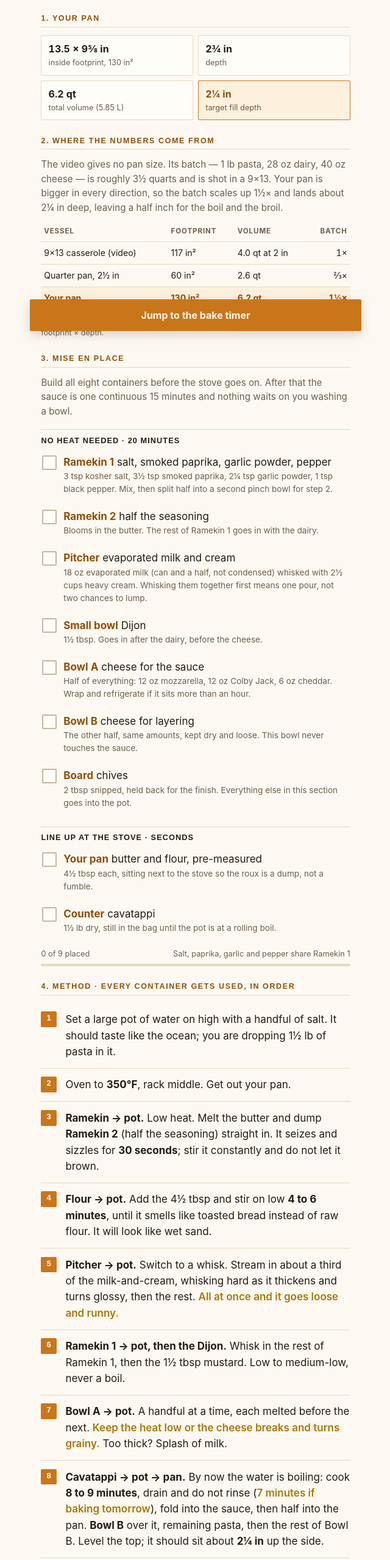
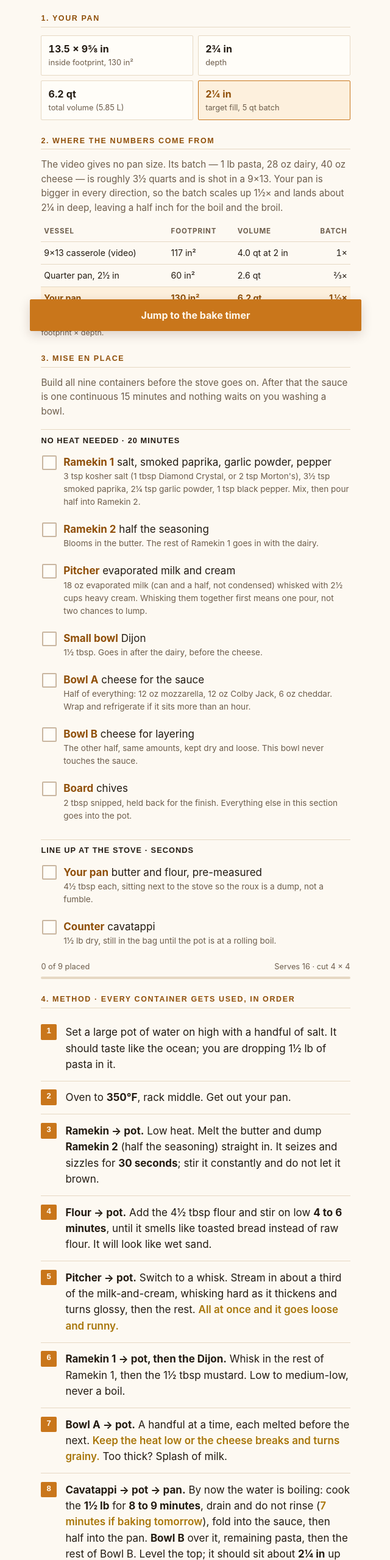
Before and after one commit to dpsoccerdude101/quarter-pan-mac-and-cheese, a plain HTML site: page index.html in a window 1280 px wide. Shown: the part 241-2800 px from the top of the page at 61% size, without its empty margins (319-959 px from the left). Drawn offline with Linux system fonts and the light colour scheme.

Commit message:
Fix amount cross-check: nine containers, 5 qt batch, 16 servings, pasta amount in step 8

```diff
--- a/index.html
+++ b/index.html
@@ -196,7 +196,7 @@ footer p{margin:.35rem 0}
     <div><b>13.5 &times; 9&frac58; in</b>inside footprint, 130 in&sup2;</div>
     <div><b>2&frac34; in</b>depth</div>
     <div><b>6.2 qt</b>total volume (5.85 L)</div>
-    <div class="key"><b>2&frac14; in</b>target fill depth</div>
+    <div class="key"><b>2&frac14; in</b>target fill, 5 qt batch</div>
   </div>
 </section>
 
@@ -216,10 +216,10 @@ footer p{margin:.35rem 0}
 
 <section>
   <h2>3. Mise en place</h2>
-  <p class="sub" style="margin:0 0 .9rem">Build all eight containers before the stove goes on. After that the sauce is one continuous 15 minutes and nothing waits on you washing a bowl.</p>
+  <p class="sub" style="margin:0 0 .9rem">Build all nine containers before the stove goes on. After that the sauce is one continuous 15 minutes and nothing waits on you washing a bowl.</p>
   <h3 class="sub3">No heat needed &middot; 20 minutes</h3>
   <ul class="ing" id="mise">
-    <li><label class="pick"><input type="checkbox" data-k="m1"><span class="txt"><span class="qty">Ramekin 1</span> salt, smoked paprika, garlic powder, pepper<small>3 tsp kosher salt, 3&frac12; tsp smoked paprika, 2&frac14; tsp garlic powder, 1 tsp black pepper. Mix, then split half into a second pinch bowl for step 2.</small></span></label></li>
+    <li><label class="pick"><input type="checkbox" data-k="m1"><span class="txt"><span class="qty">Ramekin 1</span> salt, smoked paprika, garlic powder, pepper<small>3 tsp kosher salt (1 tbsp Diamond Crystal, or 2 tsp Morton's), 3&frac12; tsp smoked paprika, 2&frac14; tsp garlic powder, 1 tsp black pepper. Mix, then pour half into Ramekin 2.</small></span></label></li>
     <li><label class="pick"><input type="checkbox" data-k="m2"><span class="txt"><span class="qty">Ramekin 2</span> half the seasoning<small>Blooms in the butter. The rest of Ramekin 1 goes in with the dairy.</small></span></label></li>
     <li><label class="pick"><input type="checkbox" data-k="m3"><span class="txt"><span class="qty">Pitcher</span> evaporated milk and cream<small>18 oz evaporated milk (can and a half, not condensed) whisked with 2&frac12; cups heavy cream. Whisking them together first means one pour, not two chances to lump.</small></span></label></li>
     <li><label class="pick"><input type="checkbox" data-k="m4"><span class="txt"><span class="qty">Small bowl</span> Dijon<small>1&frac12; tbsp. Goes in after the dairy, before the cheese.</small></span></label></li>
@@ -232,7 +232,7 @@ footer p{margin:.35rem 0}
     <li><label class="pick"><input type="checkbox" data-k="m8"><span class="txt"><span class="qty">Your pan</span> butter and flour, pre-measured<small>4&frac12; tbsp each, sitting next to the stove so the roux is a dump, not a fumble.</small></span></label></li>
     <li><label class="pick"><input type="checkbox" data-k="m9"><span class="txt"><span class="qty">Counter</span> cavatappi<small>1&frac12; lb dry, still in the bag until the pot is at a rolling boil.</small></span></label></li>
   </ul>
-  <div class="progress"><span id="count">0 of 9 placed</span><span>Salt, paprika, garlic and pepper share Ramekin 1</span></div>
+  <div class="progress"><span id="count">0 of 9 placed</span><span>Serves 16 &middot; cut 4 &times; 4</span></div>
   <div class="bar"><i id="barfill"></i></div>
 </section>
 
@@ -242,11 +242,11 @@ footer p{margin:.35rem 0}
     <li>Set a large pot of water on high with a handful of salt. It should taste like the ocean; you are dropping 1&frac12; lb of pasta in it.</li>
     <li>Oven to <b>350&deg;F</b>, rack middle. Get out your pan.</li>
     <li><b>Ramekin &rarr; pot.</b> Low heat. Melt the butter and dump <b>Ramekin 2</b> (half the seasoning) straight in. It seizes and sizzles for <b>30 seconds</b>; stir it constantly and do not let it brown.</li>
-    <li><b>Flour &rarr; pot.</b> Add the 4&frac12; tbsp and stir on low <b>4 to 6 minutes</b>, until it smells like toasted bread instead of raw flour. It will look like wet sand.</li>
+    <li><b>Flour &rarr; pot.</b> Add the 4&frac12; tbsp flour and stir on low <b>4 to 6 minutes</b>, until it smells like toasted bread instead of raw flour. It will look like wet sand.</li>
     <li><b>Pitcher &rarr; pot.</b> Switch to a whisk. Stream in about a third of the milk-and-cream, whisking hard as it thickens and turns glossy, then the rest. <span class="warn">All at once and it goes loose and runny.</span></li>
     <li><b>Ramekin 1 &rarr; pot, then the Dijon.</b> Whisk in the rest of Ramekin 1, then the 1&frac12; tbsp mustard. Low to medium-low, never a boil.</li>
     <li><b>Bowl A &rarr; pot.</b> A handful at a time, each melted before the next. <span class="warn">Keep the heat low or the cheese breaks and turns grainy.</span> Too thick? Splash of milk.</li>
-    <li><b>Cavatappi &rarr; pot &rarr; pan.</b> By now the water is boiling: cook <b>8 to 9 minutes</b>, drain and do not rinse (<span class="warn">7 minutes if baking tomorrow</span>), fold into the sauce, then half into the pan. <b>Bowl B</b> over it, remaining pasta, then the rest of Bowl B. Level the top; it should sit about <b>2&frac14; in</b> up the side.</li>
+    <li><b>Cavatappi &rarr; pot &rarr; pan.</b> By now the water is boiling: cook the <b>1&frac12; lb</b> for <b>8 to 9 minutes</b>, drain and do not rinse (<span class="warn">7 minutes if baking tomorrow</span>), fold into the sauce, then half into the pan. <b>Bowl B</b> over it, remaining pasta, then the rest of Bowl B. Level the top; it should sit about <b>2&frac14; in</b> up the side.</li>
     <li><b>Pan &rarr; oven.</b> <b>350&deg;F</b> for <b>30 to 35 minutes</b>, edges bubbling and center set, then <b>broil 2 minutes</b>. Rest 5 minutes, scatter the chives, cut and serve.</li>
   </ol>
 </section>
@@ -266,7 +266,7 @@ footer p{margin:.35rem 0}
 <section>
   <h2>6. Notes worth reading</h2>
   <ul class="notes">
-    <li class="hot"><b>Why 1&frac12;&times; and not 2&times;.</b> Your pan is 6.2 qt empty. The batch needs to finish around 5 qt so it bubbles up rather than over, and 1&frac12;&times; the video lands there: about 5.2 qt, or 2&frac14; in of a 2&frac34; in well. Doubling would put 7 qt in a 6.2 qt pan.</li>
+    <li class="hot"><b>Why 1&frac12;&times; and not 2&times;.</b> Your pan is 6.2 qt empty. The batch needs to finish around 5 qt so it bubbles up rather than over, and 1&frac12;&times; the video lands there: roughly 5 qt, or 2&frac14; in of a 2&frac34; in well. Doubling would put 7 qt in a 6.2 qt pan.</li>
     <li class="hot"><b>Watch the salt.</b> Cheese brings a lot; 1 tbsp Diamond Crystal is right, the same spoon of Morton's is noticeably salty. Season the sauce, then taste before the pasta goes in.</li>
     <li class="hot"><b>Cavatappi, not cavatelli.</b> The video says cavatelli, but that is a short solid shell; the pasta on screen is a spiral tube, which is cavatappi (cellentani). Buy the tube &mdash; the hollow core is where the cream sits. That swap is why the cream is 2&frac12; cups here instead of 3: cavatappi does not coil up to fill the pan the way cavatelli does, so more sauce is extra liquid in the middle, and the tubes already carry plenty. Sauce still reads creamy, not runny.</li>
     <li class="hot"><b>Do not substitute condensed milk.</b> Evaporated is unsweetened and reduced; condensed is sweetened and roughly a third sugar.</li>
```
Also changed, not shown: 1 other file.
